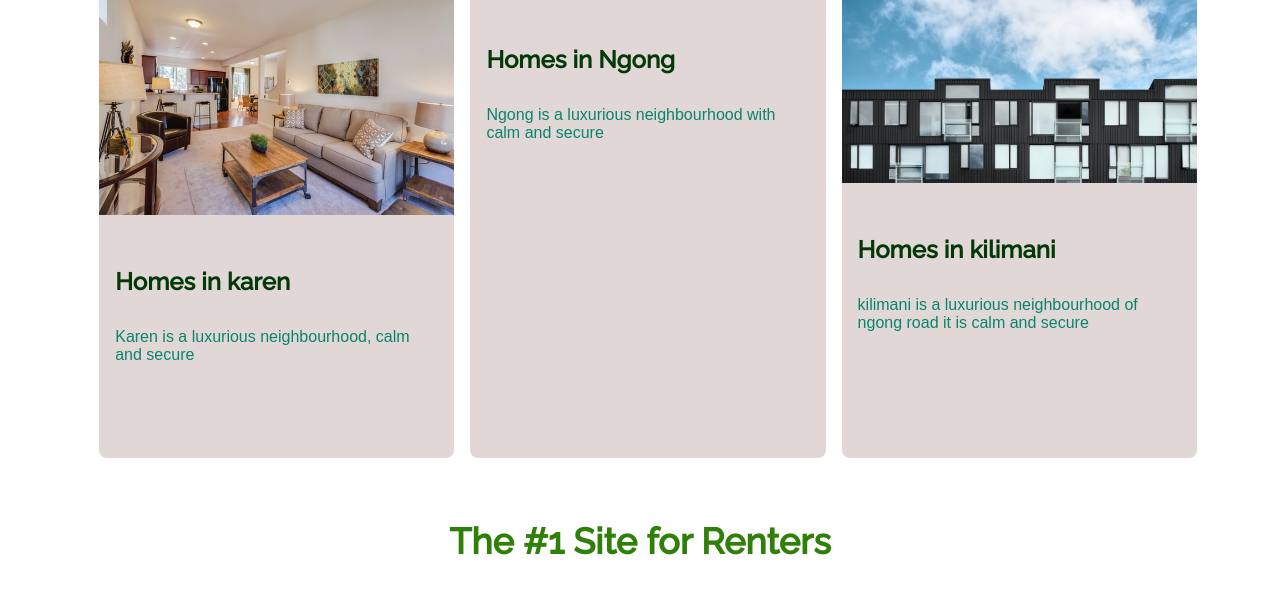
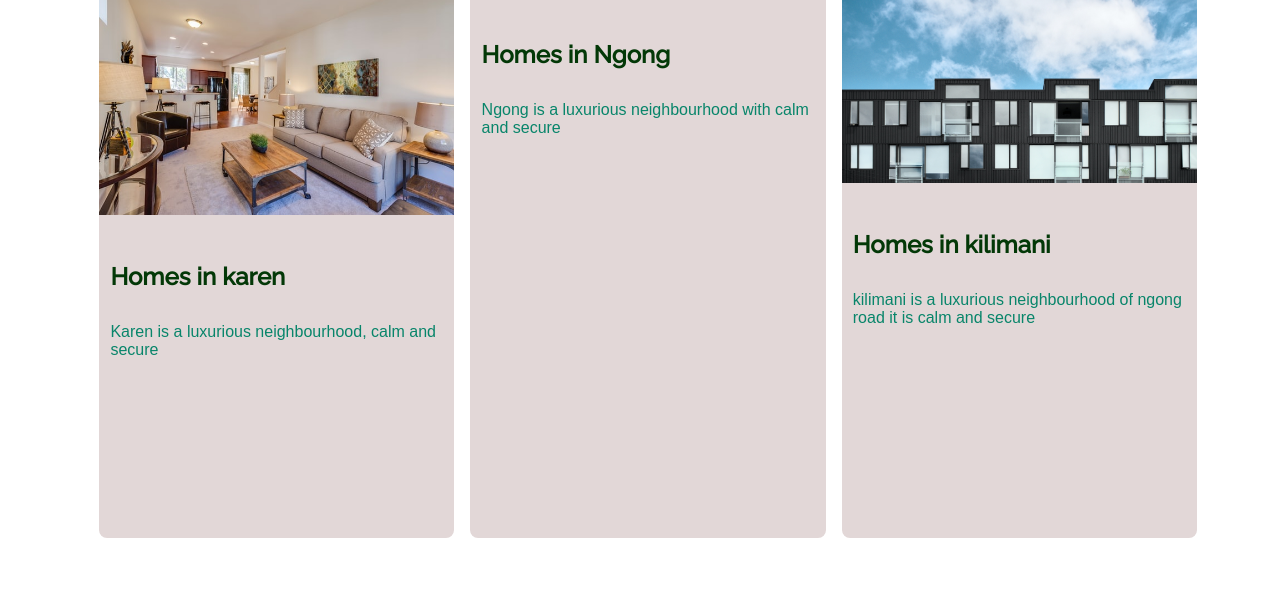
Before and after one commit to jkitsao/capstone, a plain HTML site: page index.html in a window 1280 px wide. Shown: the part 767-1360 px from the top of the page. Drawn offline with Linux system fonts and the light colour scheme; files whose address does not match are found by name.

Commit message:
media query update

```diff
--- a/styles.css
+++ b/styles.css
@@ -136,7 +136,7 @@ nav .login-btn{
     background-color: rgb(226, 215, 215);
     border-radius: 0.5rem;
     width:30%;
-    height:30rem;
+    height:35rem;
     border:none;
     /* box-shadow: 1px 2px 2px 4px rgb(218, 213, 213); */
     margin-left:1rem;
@@ -154,7 +154,7 @@ nav .login-btn{
     /* object-fit: contain; */
 }
 .content-area{
-    padding:1rem;
+    padding:0.7rem;
 }
 .card-head{
     font-size:1.5rem;
```
